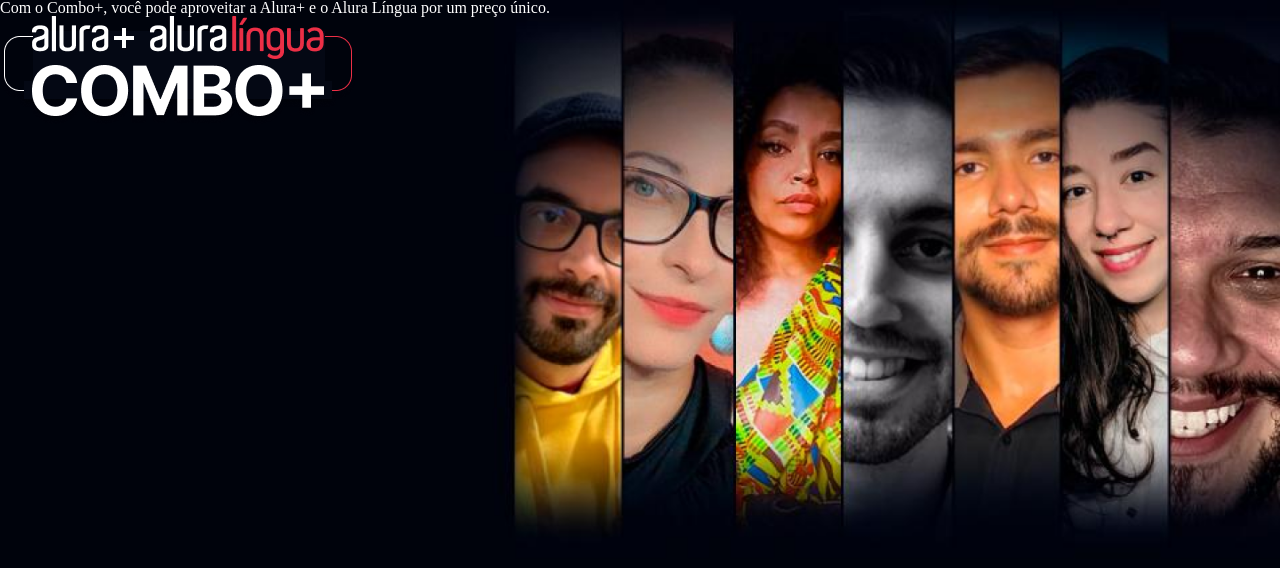
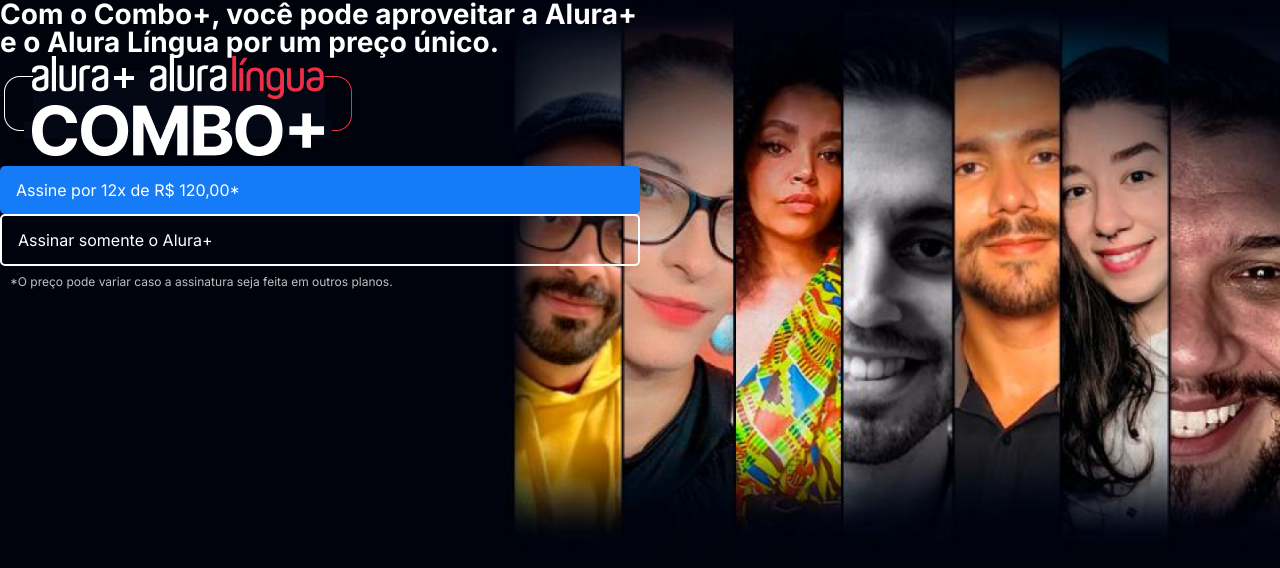
Before and after one commit to jonatanalbernaz/aluraplus, a plain HTML site: page index.html in a window 1280 px wide. Drawn offline with Linux system fonts and the light colour scheme.

Commit message:
modulo2__finalizado

```diff
--- a/css/styles.css
+++ b/css/styles.css
@@ -6,15 +6,17 @@
   --cinza-secoundario: #C0C0C0;
   --botao-azul: #167BF7;
   --cor-de-fundo: #00030C;
+
+  --font-principal: 'Inter', sans-serif;
 }
 
 body {
   background-color: var(--cor-de-fundo);
   color: var(--branco-principal);
-}
 
-.container {
-  height: 100vh;
+  font-family: var(--font-principal);
+  font-size: 1rem;
+  font-weight: 400;
 }
 
 .principal {
@@ -22,3 +24,39 @@ body {
   background-repeat: no-repeat;
   background-size: contain;
 }
+
+.container {
+  height: 100vh;
+  display: grid;
+  grid-template-columns: 50% 50%;
+}
+
+.container__titulo {
+  font-size: 28px;
+  font-weight: 700;
+}
+
+.container__botao {
+  background-color: var(--botao-azul);
+  color: var(--branco-principal);
+
+  border-radius: 5px;
+
+  padding: 1rem;
+
+  display: block;
+}
+
+.container__aviso {
+  font-size: 12px;
+
+  color: var(--cinza-secoundario);
+
+  margin: 10px;
+}
+
+.botao_secundario {
+  background-color: transparent;
+
+  border: 2px solid var(--branco-principal);
+}
--- a/index.html
+++ b/index.html
@@ -5,12 +5,22 @@
   <meta http-equiv="X-UA-Compatible" content="IE=edge">
   <meta name="viewport" content="width=device-width, initial-scale=1.0">
   <title>Home | Alura+</title>
+  <!-- Fontes -->
+  <link rel="preconnect" href="https://fonts.googleapis.com">
+  <link rel="preconnect" href="https://fonts.gstatic.com" crossorigin>
+  <link href="https://fonts.googleapis.com/css2?family=Inter:wght@400;700&display=swap" rel="stylesheet">
+  <!-- CSS -->
   <link rel="stylesheet" href="css/styles.css">
 </head>
 <body>
   <section class="container principal">
-    <h1>Com o Combo+, você pode aproveitar a Alura+ e o Alura Língua por um preço único.</h1>
-    <img src="img/Combo.png" alt="O combo+ é a junção do alura+ e o alura língua">
+    <div>
+      <h1 class="container__titulo">Com o Combo+, você pode aproveitar a Alura+ e o Alura Língua por um preço único.</h1>
+      <img src="img/Combo.png" alt="O combo+ é a junção do alura+ e o alura língua">
+      <a href="www.alura.com.br" class="container__botao">Assine por 12x de R$ 120,00*</a>
+      <a href="www.alura.com.br" class="container__botao botao_secundario">Assinar somente o Alura+</a>
+      <p class="container__aviso">*O preço pode variar caso a assinatura seja feita em outros planos.</p>
+    </div>
   </section>
 </body>
 </html>
```
